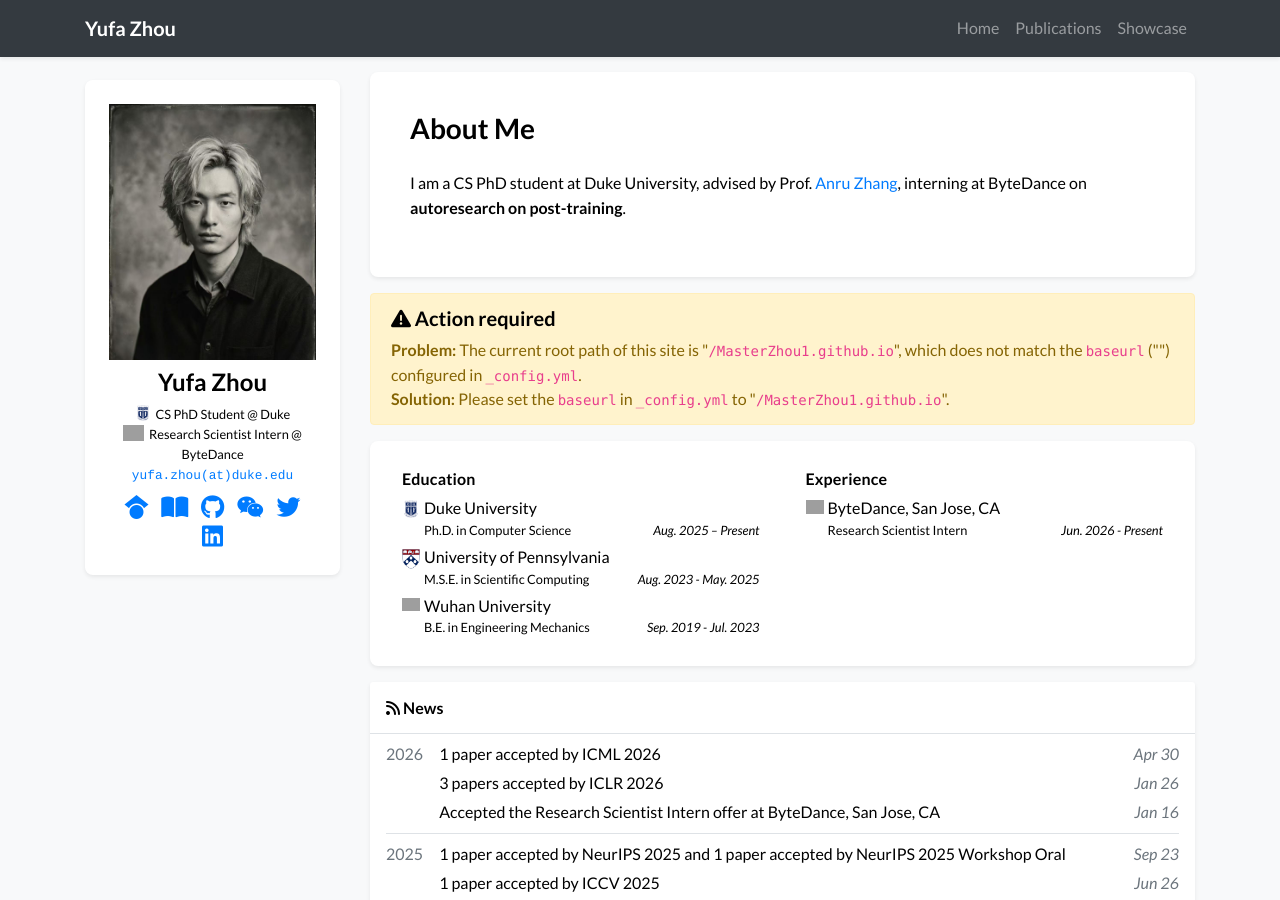
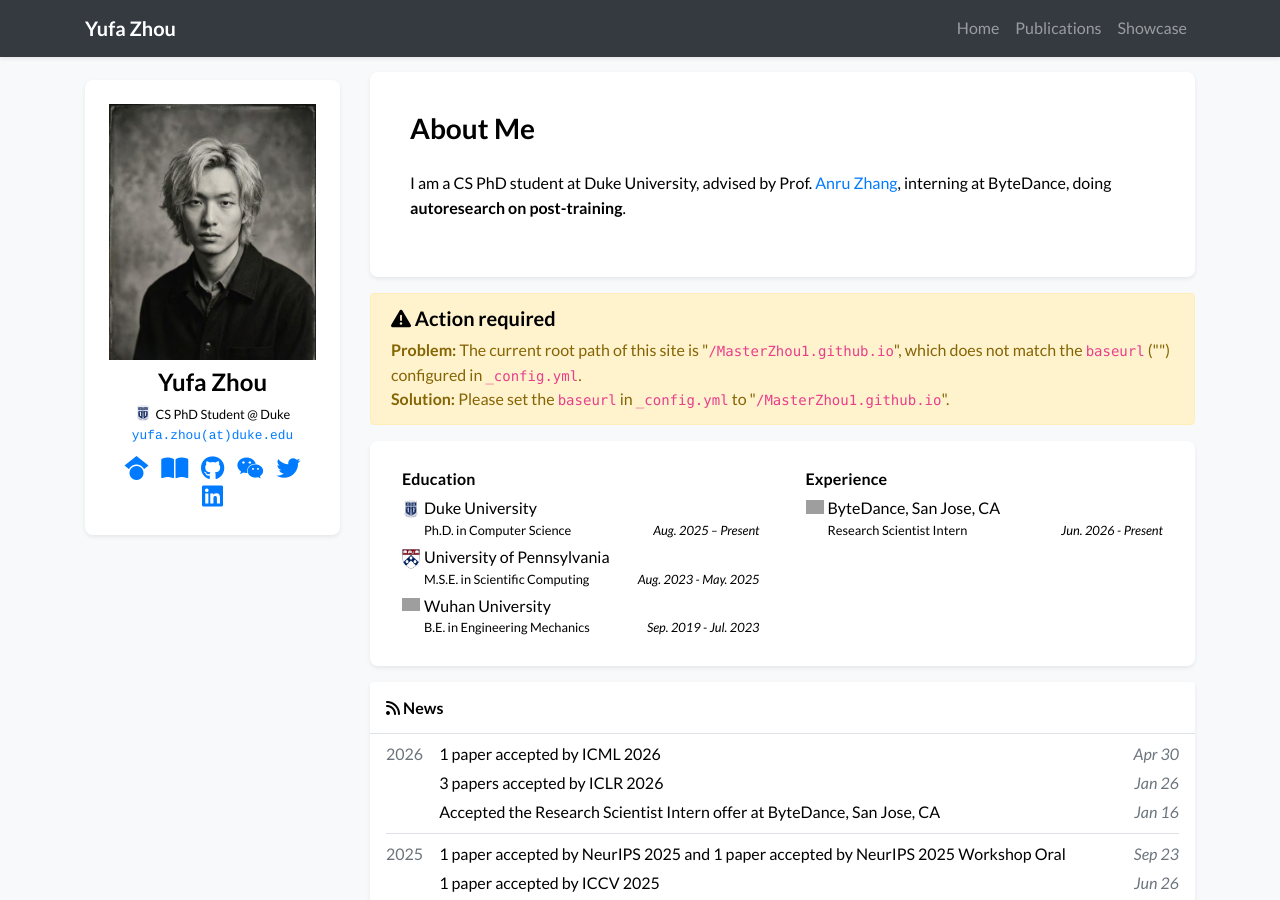
Before and after one commit to MasterZhou1/MasterZhou1.github.io, a Jekyll site: the page built from index.html, in a window 1280 px wide and 900 px high. Built offline with Jekyll 4.4.1, drawn with Linux system fonts in a browser that asks for light colours; nearby versions of some CDN libraries; a style sheet for code colours, icons or effects is not loaded; grey boxes are pictures that could not be loaded.

Commit message:
Refine profile wording and hide sidebar ByteDance position.
Use "doing autoresearch on post-training" in About Me and keep ByteDance out of the profile card positions list.

Co-authored-by: Cursor <cursoragent@cursor.com>

```diff
--- a/_data/profile.yml
+++ b/_data/profile.yml
@@ -5,8 +5,8 @@ navbar_name: "Yufa Zhou"
 positions:
 - logo: /assets/images/badges/Duke_University_logo.png  # Logo is optional
   name: CS PhD Student @ Duke
-- logo: /assets/images/badges/bytedance-color.png
-  name: Research Scientist Intern @ ByteDance
+# - logo: /assets/images/badges/bytedance-color.png
+#   name: Research Scientist Intern @ ByteDance
 
 
 email: "yufa.zhou@duke.edu"
@@ -25,7 +25,7 @@ openreview: ~Yufa_Zhou1
 short_bio_text_justify: false
 short_bio: >-
   <p>
-    I am a CS PhD student at Duke University, advised by Prof. <a href="https://anruzhang.github.io/index.html">Anru Zhang</a>, interning at ByteDance on <strong>autoresearch on post-training</strong>.
+    I am a CS PhD student at Duke University, advised by Prof. <a href="https://anruzhang.github.io/index.html">Anru Zhang</a>, interning at ByteDance, doing <strong>autoresearch on post-training</strong>.
   </p>
   <!-- <p>
     I am a CS PhD student at Duke University, advised by Prof. <a href="https://anruzhang.github.io/index.html">Anru Zhang</a>.
```
